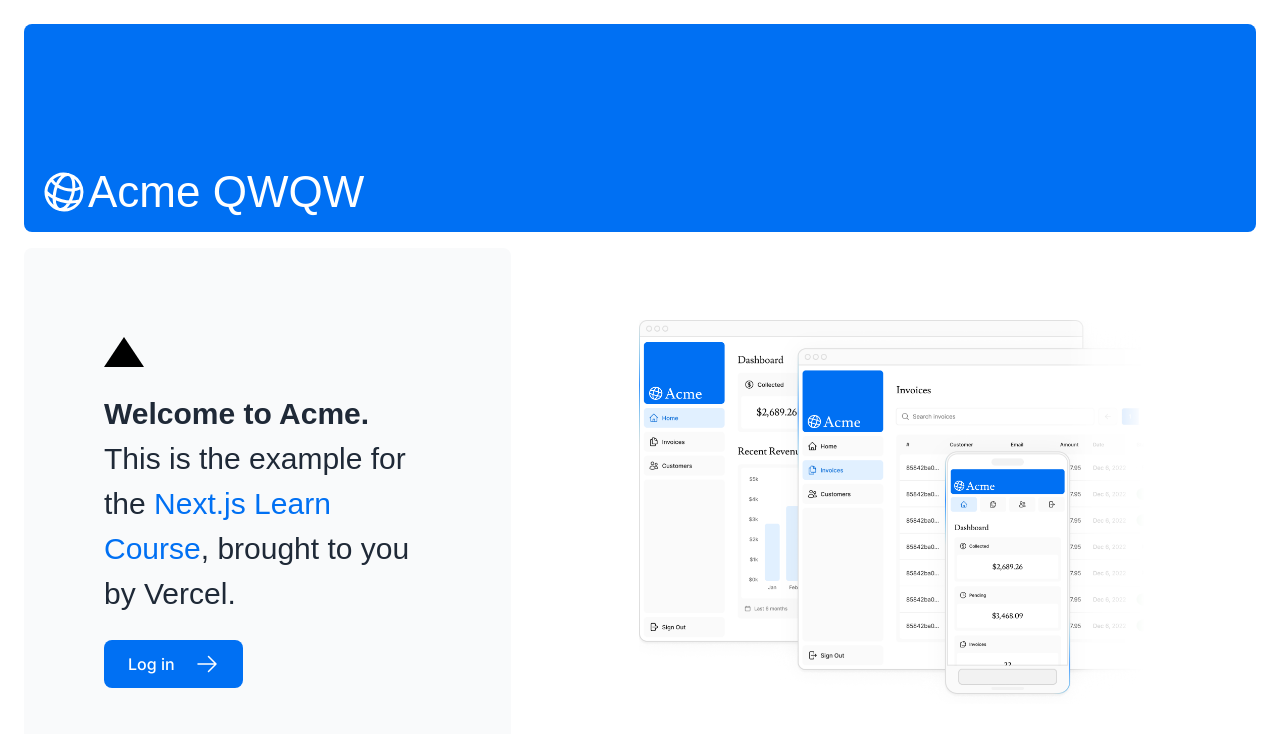
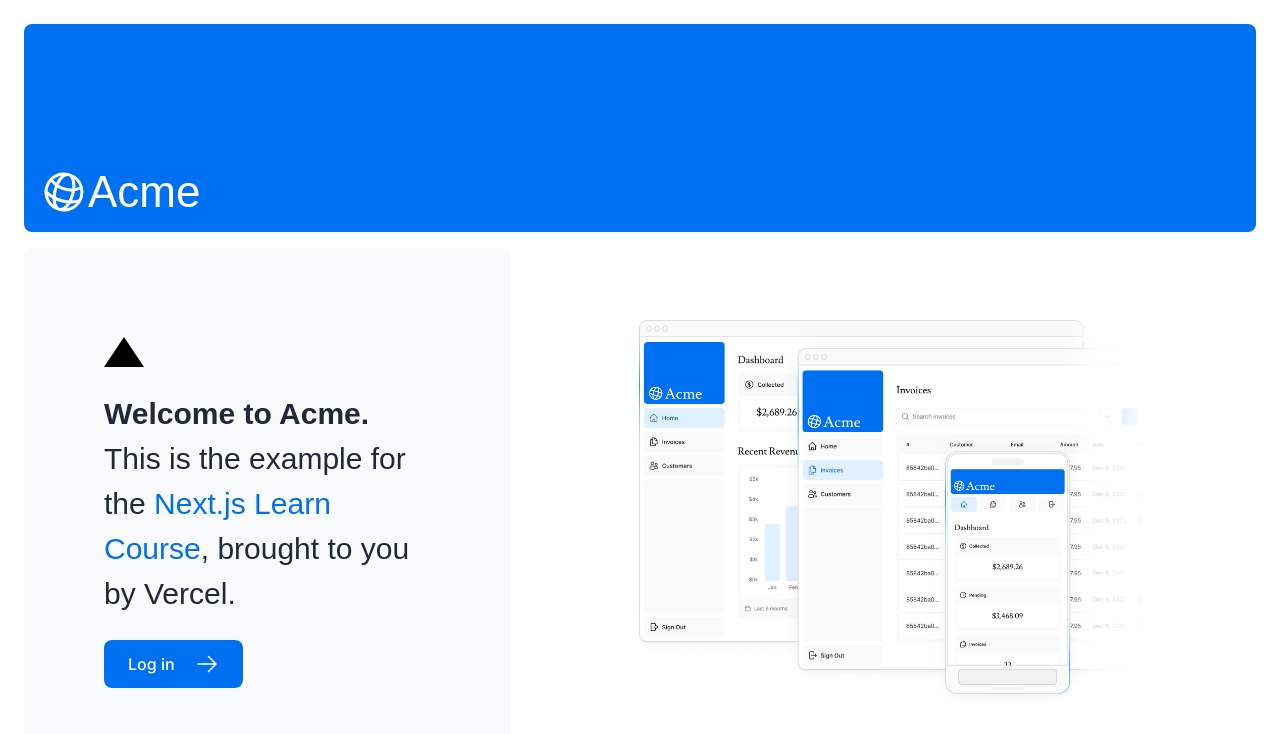
Before and after one commit to araujo280465/nexttutorial, a Next.js app: page / in a window 1280 px wide. Shown: the top 734 px of the page. Built offline with nearby package versions, Linux system fonts and the light colour scheme; a web font is replaced by a local one.

Commit message:
initial commit

```diff
--- a/app/dashboard/loading.tsx
+++ b/app/dashboard/loading.tsx
@@ -1,3 +1,5 @@
+import DashboardSkeleton from '@/app/ui/skeletons';
+
 export default function Loading() {
-  return <div>Loading... </div>;
+  return <DashboardSkeleton />;
 }
--- a/app/ui/acme-logo.tsx
+++ b/app/ui/acme-logo.tsx
@@ -7,7 +7,7 @@
       className={`${lusitana.className} flex flex-row items-center leading-none text-white`}
     >
       <GlobeAltIcon className="h-12 w-12 rotate-[15deg]" />
-      <p className="text-[44px]">Acme QWQW</p>
+      <p className="text-[44px]">Acme</p>
     </div>
   );
 }
--- a/app/ui/dashboard/revenue-chart.tsx
+++ b/app/ui/dashboard/revenue-chart.tsx
@@ -17,11 +17,11 @@
   const chartHeight = 350;
   // NOTE: Uncomment this code in Chapter 7
 
-  // const { yAxisLabels, topLabel } = generateYAxis(revenue);
+  const { yAxisLabels, topLabel } = generateYAxis(revenue);
 
-  // if (!revenue || revenue.length === 0) {
-  //   return <p className="mt-4 text-gray-400">No data available.</p>;
-  // }
+  if (!revenue || revenue.length === 0) {
+     return <p className="mt-4 text-gray-400">No data available.</p>;
+   }
 
   return (
     <div className="w-full md:col-span-4">
@@ -30,7 +30,7 @@
       </h2>
       {/* NOTE: Uncomment this code in Chapter 7 */}
 
-      {/* <div className="rounded-xl bg-gray-50 p-4">
+      { <div className="rounded-xl bg-gray-50 p-4">
         <div className="sm:grid-cols-13 mt-0 grid grid-cols-12 items-end gap-2 rounded-md bg-white p-4 md:gap-4">
           <div
             className="mb-6 hidden flex-col justify-between text-sm text-gray-400 sm:flex"
@@ -59,7 +59,7 @@
           <CalendarIcon className="h-5 w-5 text-gray-500" />
           <h3 className="ml-2 text-sm text-gray-500 ">Last 12 months</h3>
         </div>
-      </div> */}
+      </div> }
     </div>
   );
 }
```
Also changed, not shown: app/dashboard/page.tsx (renamed from app/dashboard/(overview)/page.tsx), 1 other file (tests, documents, lock files or other folders).
